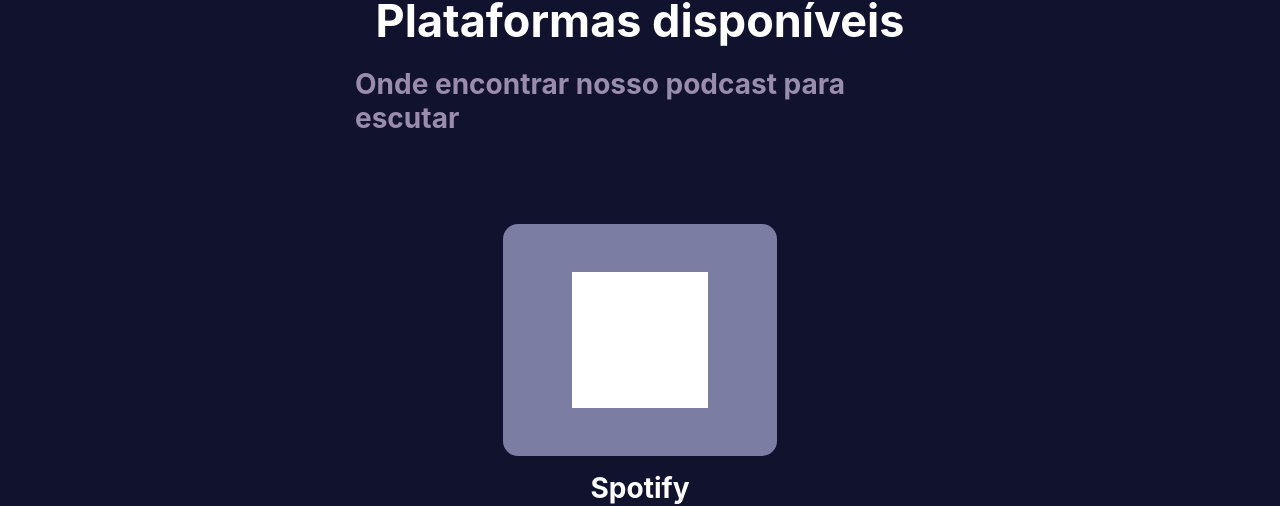
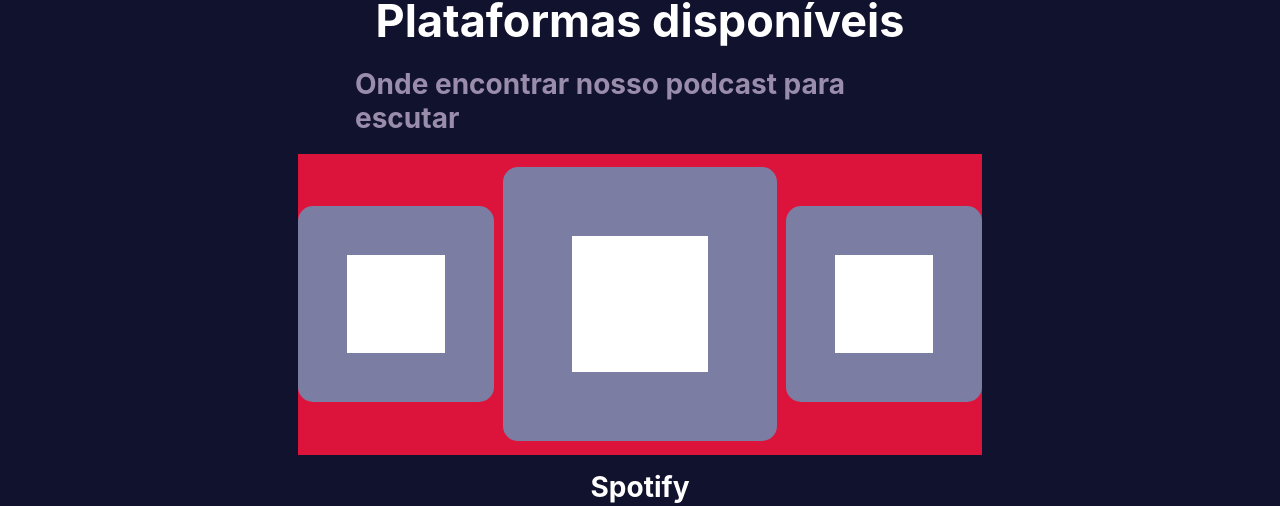
Before and after one commit to lucas-wyllame/hyper-beam, a Next.js app: page / in a window 1280 px wide. Shown: the part 2461-2967 px from the top of the page. Built offline with nearby package versions, Linux system fonts and the light colour scheme.

Commit message:
feature(home): create props PlatsCards on AvailblePlats

```diff
--- a/components/AvailablePlats/index.js
+++ b/components/AvailablePlats/index.js
@@ -12,31 +12,38 @@ const Content = styled.div`
   padding: 70px;
 `;
 
+const Plats = styled.div`
+  width: 60%;
+  height: 50%;
+  background: crimson;
+  display: flex;
+  justify-content: space-between;
+  align-items: center;
+`;
+
 const PlatsCards = styled.div`
-  width: 274px;
-  height: 274px;
+  width: ${(props) => props.width};
+  height: ${(props) => props.height};
   background: #7c7da2;
-  margin: 70px 0 0 0;
+  margin: 0px 0 0 0;
   display: flex;
   justify-content: center;
   align-items: center;
   border-radius: 15px;
-  :hover{
-    width: 288px;
-    height: 335px;
-    div{
-      width: 146px;
-      height: 146px;
-      background: green;
+  :hover {
+    width: ${(props) => props.widthHover};
+    height: ${(props) => props.heightHover};
+    div {
+      width: ${(props) => props.widthHoverDiv};
+      height: ${(props) => props.heightHoverDiv};
+      background: ${(props) => props.backColor};
     }
   }
 `;
 
-
-
 const PlatsIcons = styled.div`
-  width: 136px;
-  height: 136px;
+  width: ${(props) => props.widthIcon};
+  height: ${(props) => props.heightIcon};
   background: #fff;
 `;
 
@@ -67,15 +74,55 @@ export default function AvailablePlats() {
     <Content>
       <Title>Plataformas disponíveis</Title>
       <Desc>Onde encontrar nosso podcast para escutar</Desc>
-      <PlatsCards>
-        <PlatsIcons></PlatsIcons>
-      </PlatsCards>
+      <Plats>
+        <PlatsCards
+          width={"196px"}
+          height={"196px"}
+          backColor={"#fff"}
+          widthHover={"196px"}
+          heightHover={"196px"}
+          widthHoverDiv={"98px"}
+          heightHoverDiv={"98px"}
+        >
+          <PlatsIcons widthIcon={"98px"} heightIcon={"98px"}></PlatsIcons>
+        </PlatsCards>
+        <PlatsCards
+          width={"274px"}
+          height={"274px"}
+          backColor={"green"}
+          widthHover={"288px"}
+          heightHover={"288px"}
+          widthHoverDiv={"146px"}
+          heightHoverDiv={"146px"}
+        >
+          <PlatsIcons widthIcon={"136px"} heightIcon={"136px"}></PlatsIcons>
+        </PlatsCards>
+        <PlatsCards
+          width={"196px"}
+          height={"196px"}
+          backColor={"#fff"}
+          widthHover={"196px"}
+          heightHover={"196px"}
+          widthHoverDiv={"98px"}
+          heightHoverDiv={"98px"}
+        >
+          <PlatsIcons widthIcon={"98px"} heightIcon={"98px"}></PlatsIcons>
+        </PlatsCards>
+      </Plats>
       <PlatsTitle>Spotify</PlatsTitle>
-      <PlatsButton href="https://podcastaddict.com/podcast/3670417" target="_blank" rel="noreferrer">
-            Podcast Addict
+      <PlatsButton
+        href="https://podcastaddict.com/podcast/3670417"
+        target="_blank"
+        rel="noreferrer"
+      >
+        Podcast Addict
       </PlatsButton>
-      <PlatsButton href="https://textoeditable.com.br/bloco-de-notas-online/" target="_blank" rel="noreferrer">
-            Sugerir Plataforma
+      <PlatsButton
+        href="https://textoeditable.com.br/bloco-de-notas-online/"
+        target="_blank"
+        rel="noreferrer"
+      >
+        Sugerir Plataforma
       </PlatsButton>
     </Content>
   );
```
